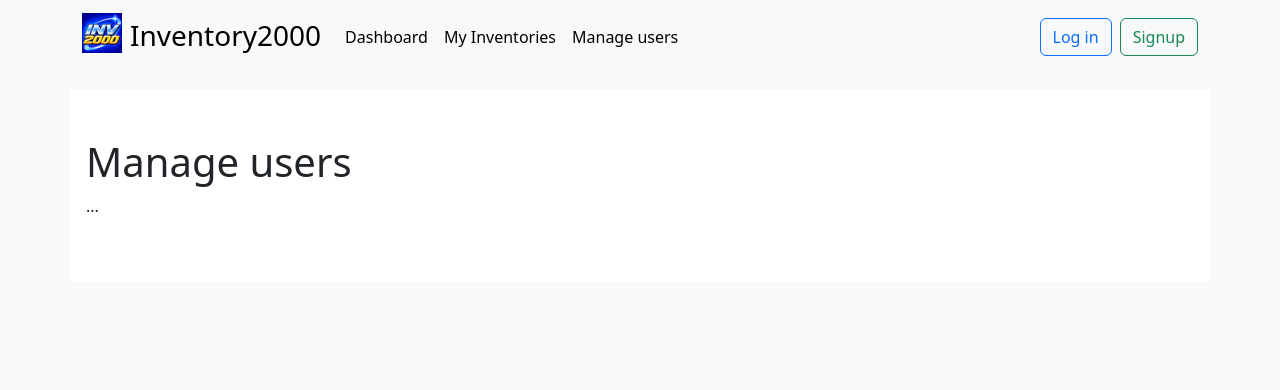
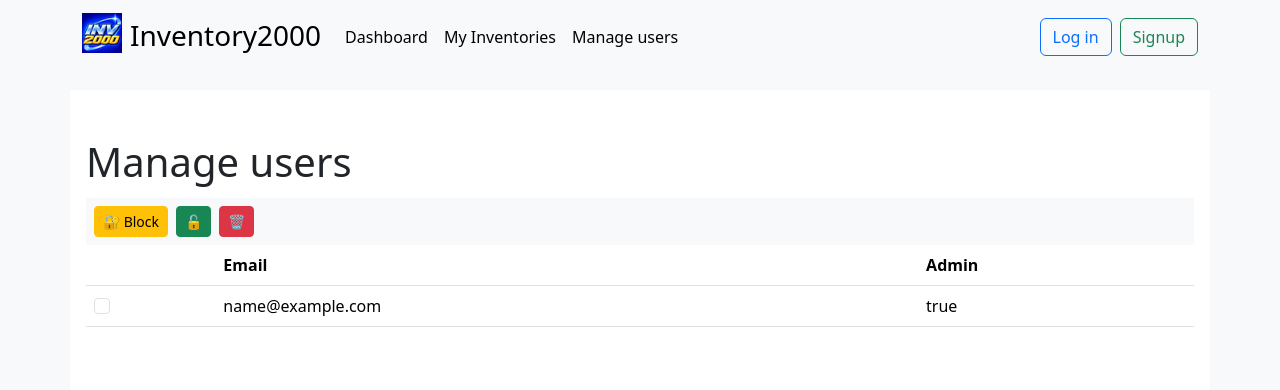
Before and after one commit to rafalkesik/iLearning-inventory-manager, a Rails app: page /users in a window 1280 px wide. Shown: the top 390 px of the page. Run offline with Rails 7, Linux system fonts and the light colour scheme; tables that the repository leaves empty hold one stand-in row (values such as "Sample post"); style sheets or scripts are compiled from the project's sources; some libraries are stand-ins or nearby versions.

Commit message:
Add users list table with pagination, and stub actions toolbar

```diff
--- a/app/assets/stylesheets/application.scss
+++ b/app/assets/stylesheets/application.scss
@@ -1 +1,2 @@
 @import "bootstrap";
+@import 'pagination';
--- /dev/null
+++ b/app/assets/stylesheets/pagination.css
@@ -0,0 +1,104 @@
+.digg_pagination {
+  background: white;
+  cursor: default;
+  /* self-clearing method: */ }
+  .digg_pagination a, .digg_pagination span, .digg_pagination em {
+    padding: 0.2em 0.5em;
+    display: block;
+    float: left;
+    margin-right: 1px; }
+  .digg_pagination .disabled {
+    color: #999999;
+    border: 1px solid #dddddd; }
+  .digg_pagination .current {
+    font-style: normal;
+    font-weight: bold;
+    background: #2e6ab1;
+    color: white;
+    border: 1px solid #2e6ab1; }
+  .digg_pagination a {
+    text-decoration: none;
+    color: #105cb6;
+    border: 1px solid #9aafe5; }
+    .digg_pagination a:hover, .digg_pagination a:focus {
+      color: #000033;
+      border-color: #000033; }
+  .digg_pagination .page_info {
+    background: #2e6ab1;
+    color: white;
+    padding: 0.4em 0.6em;
+    width: 22em;
+    margin-bottom: 0.3em;
+    text-align: center; }
+    .digg_pagination .page_info b {
+      color: #000033;
+      background: #6aa6ed;
+      padding: 0.1em 0.25em; }
+  .digg_pagination:after {
+    content: ".";
+    display: block;
+    height: 0;
+    clear: both;
+    visibility: hidden; }
+  * html .digg_pagination {
+    height: 1%; }
+  *:first-child + html .digg_pagination {
+    overflow: hidden; }
+
+.apple_pagination {
+  background: #f1f1f1;
+  border: 1px solid #e5e5e5;
+  text-align: center;
+  padding: 1em;
+  cursor: default; }
+  .apple_pagination a, .apple_pagination span {
+    padding: 0.2em 0.3em; }
+  .apple_pagination .disabled {
+    color: #aaaaaa; }
+  .apple_pagination .current {
+    font-style: normal;
+    font-weight: bold;
+    background-color: #bebebe;
+    display: inline-block;
+    width: 1.4em;
+    height: 1.4em;
+    line-height: 1.5;
+    -moz-border-radius: 1em;
+    -webkit-border-radius: 1em;
+    border-radius: 1em;
+    text-shadow: rgba(255, 255, 255, 0.8) 1px 1px 1px; }
+  .apple_pagination a {
+    text-decoration: none;
+    color: black; }
+    .apple_pagination a:hover, .apple_pagination a:focus {
+      text-decoration: underline; }
+
+.flickr_pagination {
+  text-align: center;
+  padding: 0.3em;
+  cursor: default; }
+  .flickr_pagination a, .flickr_pagination span, .flickr_pagination em {
+    padding: 0.2em 0.5em; }
+  .flickr_pagination .disabled {
+    color: #aaaaaa; }
+  .flickr_pagination .current {
+    font-style: normal;
+    font-weight: bold;
+    color: #ff0084; }
+  .flickr_pagination a {
+    border: 1px solid #dddddd;
+    color: #0063dc;
+    text-decoration: none; }
+    .flickr_pagination a:hover, .flickr_pagination a:focus {
+      border-color: #003366;
+      background: #0063dc;
+      color: white; }
+  .flickr_pagination .page_info {
+    color: #aaaaaa;
+    padding-top: 0.8em; }
+  .flickr_pagination .previous_page, .flickr_pagination .next_page {
+    border-width: 2px; }
+  .flickr_pagination .previous_page {
+    margin-right: 1em; }
+  .flickr_pagination .next_page {
+    margin-left: 1em; }
--- a/app/controllers/users_controller.rb
+++ b/app/controllers/users_controller.rb
@@ -1,6 +1,6 @@
 class UsersController < ApplicationController
   def index
-    @users = User.all
+    @users = User.all.paginate(page: params[:page])
   end
 
   def show
--- a/app/javascript/application.js
+++ b/app/javascript/application.js
@@ -3,3 +3,8 @@ import "@hotwired/turbo-rails"
 import "controllers"
 import "popper"
 import "bootstrap"
+
+document.addEventListener("turbo:load", () => {
+  const popoverTriggerList = document.querySelectorAll('[data-bs-toggle="popover"]')
+  const popoverList = [...popoverTriggerList].map(el => new window.bootstrap.Popover(el))
+})
--- a/app/javascript/controllers/hello_controller.js
+++ /dev/null
@@ -1,7 +0,0 @@
-import { Controller } from "@hotwired/stimulus"
-
-export default class extends Controller {
-  connect() {
-    this.element.textContent = "Hello World!"
-  }
-}
--- a/app/models/user.rb
+++ b/app/models/user.rb
@@ -3,4 +3,6 @@ class User < ApplicationRecord
   # :confirmable, :lockable, :timeoutable, :trackable and :omniauthable
   devise :database_authenticatable, :registerable,
          :rememberable, :validatable
+
+  self.per_page = 1
 end
--- /dev/null
+++ b/app/views/users/_users_table.html.erb
@@ -0,0 +1,77 @@
+<%= form_with url: users_path, method: :patch do %>
+  <div>
+    <div class="digg_pagination mb-1">
+      <%= will_paginate @users, :container => false %>
+    </div>
+
+    <div class='bg-body-tertiary p-2 d-flex flex-wrap gap-2'>
+      <span class='relative group'>
+        <button type="submit" class="btn btn-sm btn-warning"
+                formaction="<%= users_path %>" tabindex="0"
+                data-bs-toggle="popover" data-bs-trigger="hover focus"
+                data-bs-content="Block selected users">
+          🔐 Block
+        </button>
+      </span>
+
+      <span class='relative group'>
+        <button type="submit" class="btn btn-sm btn-success"
+                formaction="<%= users_path %>" tabindex="0"
+                data-bs-toggle="popover" data-bs-trigger="hover focus"
+                data-bs-content="Unblock selected users">
+          🔓
+        </button>
+      </span>
+
+      <span class='relative group'>
+        <button type="submit" class="btn btn-sm btn-danger"
+                formaction="<%= users_path %>" tabindex="0"
+                name="_method" value="delete"
+                data-bs-toggle="popover" data-bs-trigger="hover focus"
+                data-bs-content="Delete selected users">
+          🗑️
+        </button>
+      </span>
+    </div>
+
+    <div class='table-responsive'>
+      <table class="table table-hover" data-controller="checkbox-select-all"
+             data-checkbox-select-all-toggle-key-value="x">
+        <thead>
+          <tr>
+            <th>
+              <%# <input
+                type="checkbox"
+                class="form-check-input"
+                id='select-all-tasks'
+                autocomplete='off',
+                name='user_ids[]',
+                value='all_users'
+                /> %>
+            </th>
+            <th>Email</th>
+            <th>Admin</th>
+          </tr>
+        </thead>
+        <tbody>
+          <% @users.each.with_index do |user, i| %>
+            <tr>
+              <td>
+                <input
+                  type="checkbox"
+                  class="form-check-input"
+                  name='user_ids[]'
+                  autocomplete='off',
+                  value='<%= user.id %>'
+                  data-checkbox-select-all-target="checkbox"
+                  data-action="click->checkbox-select-all#toggle" />
+              </td>
+              <td><%= user.email %></td>
+              <td><%= user.admin %></td>
+            </tr>
+          <% end %>
+        </tbody>
+      </table>
+    </div>
+  </div>
+<% end %>
--- a/app/views/users/index.html.erb
+++ b/app/views/users/index.html.erb
@@ -1,3 +1,3 @@
 <h1>Manage users</h1>
 
-<p>...</p>
+<%= render 'users/users_table' %>
```
Also changed, not shown: Gemfile, Gemfile.lock, 1 other file.
